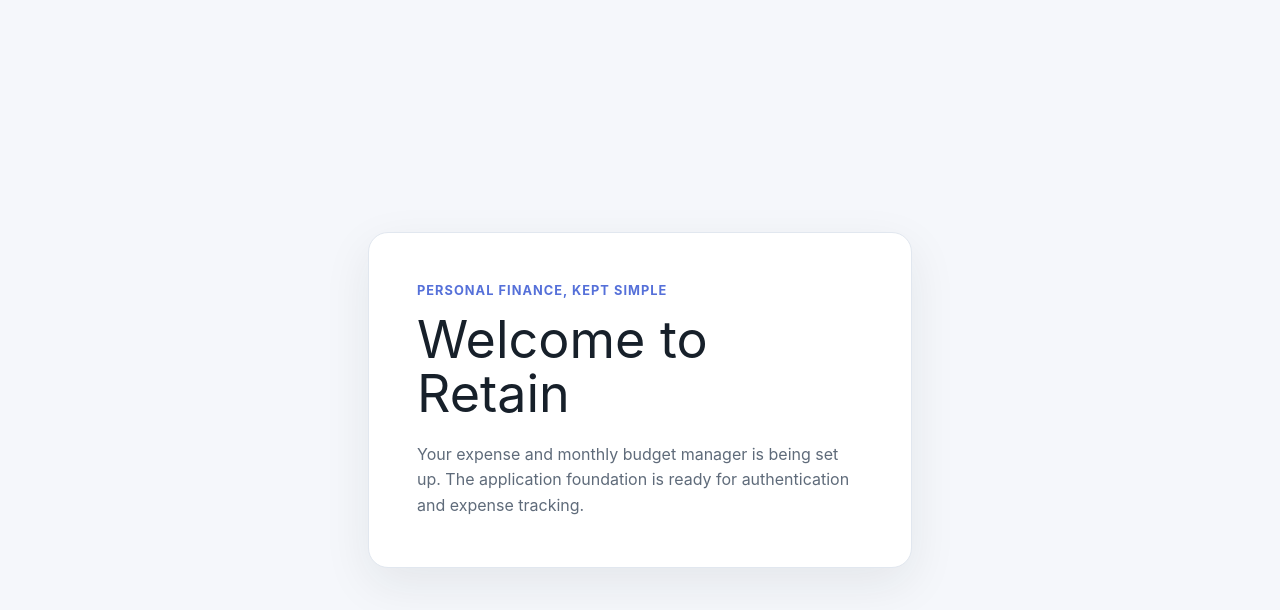
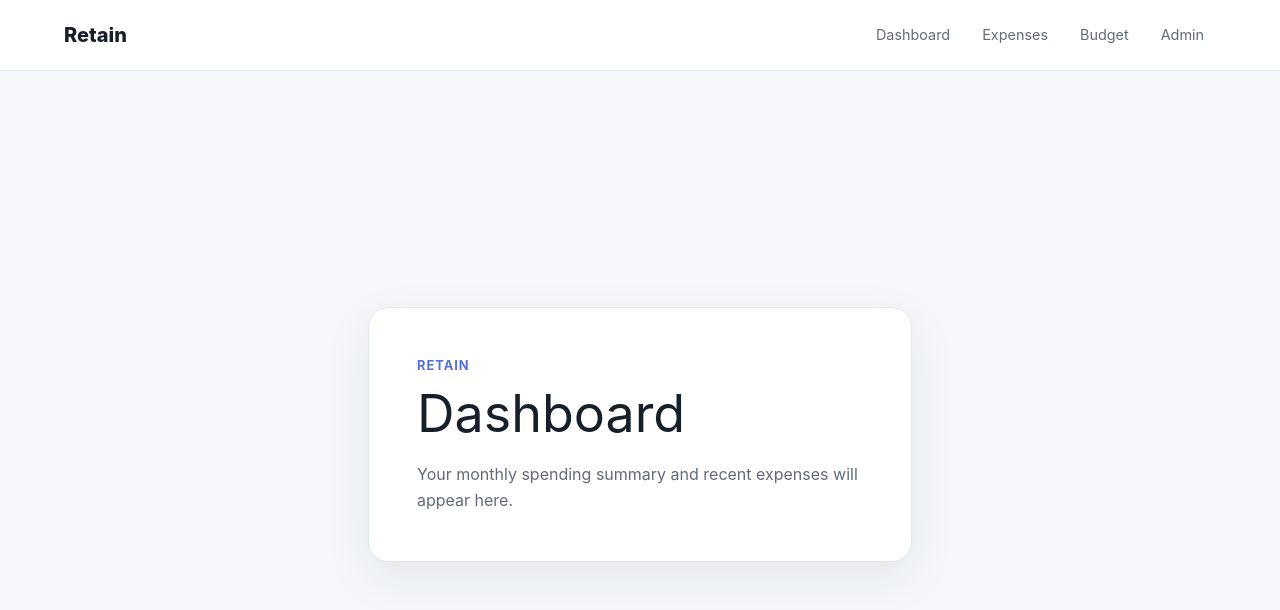
Before and after one commit to bienvenudev/alu-retain-app, a React (Vite) app in the folder frontend/: page / in a window 1280 px wide. Shown: the top 610 px of the page. Built offline with nearby package versions, Linux system fonts and the light colour scheme.

Commit message:
feat: add frontend route shell

```diff
--- a/frontend/src/App.tsx
+++ b/frontend/src/App.tsx
@@ -1,15 +1,122 @@
+import { Link, NavLink, Outlet, Route, Routes } from 'react-router-dom'
+
+function AppLayout() {
+  return (
+    <div className="app-layout">
+      <header className="app-header">
+        <Link className="brand" to="/dashboard">
+          Retain
+        </Link>
+        <nav aria-label="Main navigation" className="main-nav">
+          <NavLink to="/dashboard">Dashboard</NavLink>
+          <NavLink to="/expenses">Expenses</NavLink>
+          <NavLink to="/budget">Budget</NavLink>
+          <NavLink to="/admin">Admin</NavLink>
+        </nav>
+      </header>
+      <main className="page-content">
+        <Outlet />
+      </main>
+    </div>
+  )
+}
+
+function PagePlaceholder({
+  description,
+  title,
+}: {
+  description: string
+  title: string
+}) {
+  return (
+    <section className="page-card">
+      <p className="eyebrow">Retain</p>
+      <h1>{title}</h1>
+      <p>{description}</p>
+    </section>
+  )
+}
+
+function DashboardPage() {
+  return (
+    <PagePlaceholder
+      description="Your monthly spending summary and recent expenses will appear here."
+      title="Dashboard"
+    />
+  )
+}
+
+function ExpensesPage() {
+  return (
+    <PagePlaceholder
+      description="Create, view, edit, and delete your personal expenses here."
+      title="Expenses"
+    />
+  )
+}
+
+function BudgetPage() {
+  return (
+    <PagePlaceholder
+      description="Set a monthly budget and track whether your spending is within, approaching, or over budget."
+      title="Budget"
+    />
+  )
+}
+
+function AdminPage() {
+  return (
+    <PagePlaceholder
+      description="Category management and platform insights will be available to administrators here."
+      title="Admin"
+    />
+  )
+}
+
+function SignInPage() {
+  return (
+    <PagePlaceholder
+      description="Sign-in will be connected to the authentication context in the next step."
+      title="Sign in"
+    />
+  )
+}
+
+function SignUpPage() {
+  return (
+    <PagePlaceholder
+      description="Create-account form and validation will be added with authentication."
+      title="Sign up"
+    />
+  )
+}
+
+function NotFoundPage() {
+  return (
+    <section className="page-card">
+      <p className="eyebrow">404</p>
+      <h1>Page not found</h1>
+      <p>The page you requested does not exist.</p>
+      <Link className="text-link" to="/dashboard">
+        Return to dashboard
+      </Link>
+    </section>
+  )
+}
+
 export function App() {
   return (
-    <main className="app-shell">
-      <section className="welcome-card">
-        <p className="eyebrow">Personal finance, kept simple</p>
-        <h1>Welcome to Retain</h1>
-        <p>
-          Your expense and monthly budget manager is being set up. The
-          application foundation is ready for authentication and expense
-          tracking.
-        </p>
-      </section>
-    </main>
+    <Routes>
+      <Route element={<AppLayout />} path="/">
+        <Route element={<DashboardPage />} index />
+        <Route element={<DashboardPage />} path="dashboard" />
+        <Route element={<ExpensesPage />} path="expenses" />
+        <Route element={<BudgetPage />} path="budget" />
+        <Route element={<AdminPage />} path="admin" />
+      </Route>
+      <Route element={<SignInPage />} path="/signin" />
+      <Route element={<SignUpPage />} path="/signup" />
+      <Route element={<NotFoundPage />} path="*" />
+    </Routes>
   )
 }
--- a/frontend/src/main.tsx
+++ b/frontend/src/main.tsx
@@ -1,11 +1,14 @@
 import { StrictMode } from 'react'
 import { createRoot } from 'react-dom/client'
+import { BrowserRouter } from 'react-router-dom'
 
 import './styles.css'
 import { App } from './App'
 
 createRoot(document.getElementById('root')!).render(
   <StrictMode>
-    <App />
+    <BrowserRouter>
+      <App />
+    </BrowserRouter>
   </StrictMode>,
 )
--- a/frontend/src/styles.css
+++ b/frontend/src/styles.css
@@ -25,7 +25,55 @@ body {
   padding: 1.5rem;
 }
 
-.welcome-card {
+.app-layout {
+  min-height: 100vh;
+}
+
+.app-header {
+  display: flex;
+  align-items: center;
+  justify-content: space-between;
+  gap: 1rem;
+  padding: 1rem clamp(1rem, 5vw, 4rem);
+  border-bottom: 1px solid #e1e7ef;
+  background: #ffffff;
+}
+
+.brand {
+  color: #17202a;
+  font-size: 1.25rem;
+  font-weight: 800;
+  text-decoration: none;
+}
+
+.main-nav {
+  display: flex;
+  flex-wrap: wrap;
+  gap: 0.5rem;
+}
+
+.main-nav a {
+  padding: 0.5rem 0.75rem;
+  border-radius: 0.5rem;
+  color: #5f6b7a;
+  font-size: 0.9rem;
+  text-decoration: none;
+}
+
+.main-nav a:hover,
+.main-nav a.active {
+  background: #eef1ff;
+  color: #4055bd;
+}
+
+.page-content {
+  display: grid;
+  min-height: calc(100vh - 4.5rem);
+  place-items: center;
+  padding: 1.5rem;
+}
+
+.page-card {
   width: min(100%, 34rem);
   padding: 3rem;
   border: 1px solid #e1e7ef;
@@ -49,8 +97,26 @@ h1 {
   line-height: 1.05;
 }
 
-.welcome-card p:last-child {
+.page-card p:not(.eyebrow) {
   margin: 1.25rem 0 0;
   color: #5f6b7a;
   line-height: 1.6;
 }
+
+.text-link {
+  display: inline-block;
+  margin-top: 1.5rem;
+  color: #4055bd;
+  font-weight: 700;
+}
+
+@media (max-width: 36rem) {
+  .app-header {
+    align-items: flex-start;
+    flex-direction: column;
+  }
+
+  .page-content {
+    min-height: calc(100vh - 8rem);
+  }
+}
```
Also changed, not shown: 1 other file (tests, documents, lock files or other folders).
